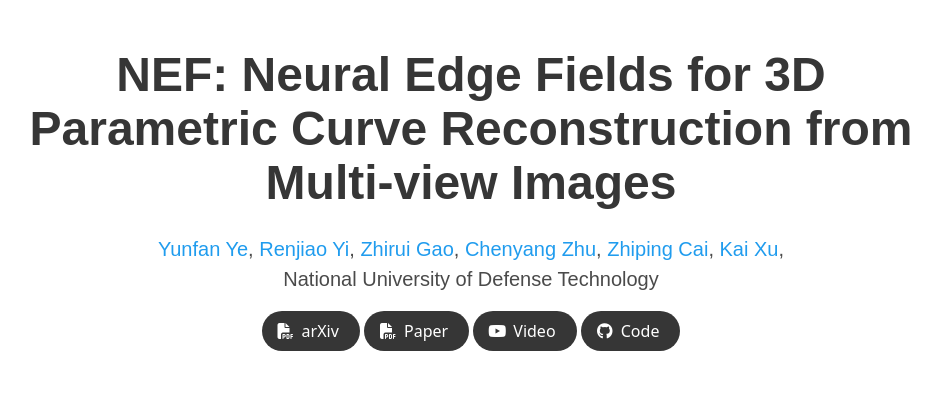
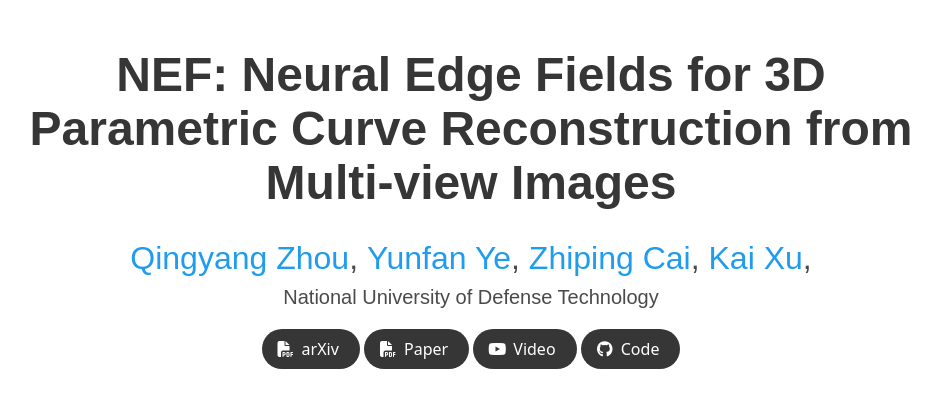
Before and after one commit to qingyangzhou69/STNF4D, a plain HTML site: page index.html in a window 1280 px wide. Shown: the top 394 px of the page, without its empty margins (169-1110 px from the left). Drawn offline with nearby package versions, Linux system fonts and the light colour scheme; some icons are missing.

Commit message:
Update index.html

```diff
--- a/index.html
+++ b/index.html
@@ -32,17 +32,11 @@
       <div class="columns is-centered">
         <div class="column has-text-centered">
           <h1 class="title is-1 publication-title">NEF: Neural Edge Fields for 3D Parametric Curve Reconstruction from Multi-view Images</h1>
-          <div class="is-size-5 publication-authors">
+          <div class="is-size-3 publication-authors">
+            <span class="author-block">
+              <a href="">Qingyang Zhou</a>,
             <span class="author-block">
               <a href="">Yunfan Ye</a>,</span>
-            <span class="author-block">
-              <a href="https://renjiaoyi.github.io/">Renjiao Yi</a>,</span>
-            <span class="author-block">
-              <a href="">Zhirui Gao</a>,
-            </span>
-            <span class="author-block">
-              <a href="http://www.zhuchenyang.net/">Chenyang Zhu</a>,
-            </span>
             <span class="author-block">
               <a href="">Zhiping Cai</a>,
             </span>
```
